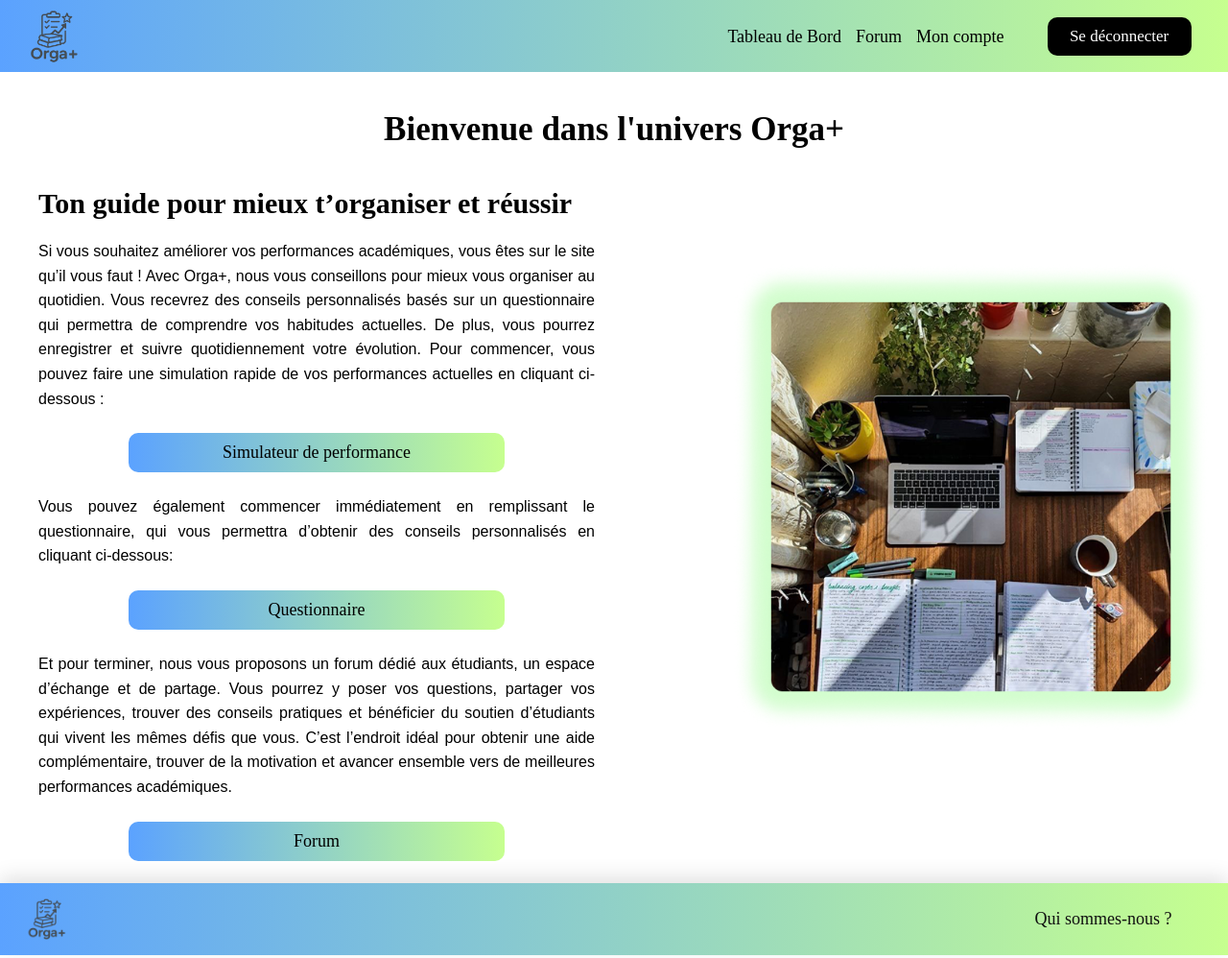
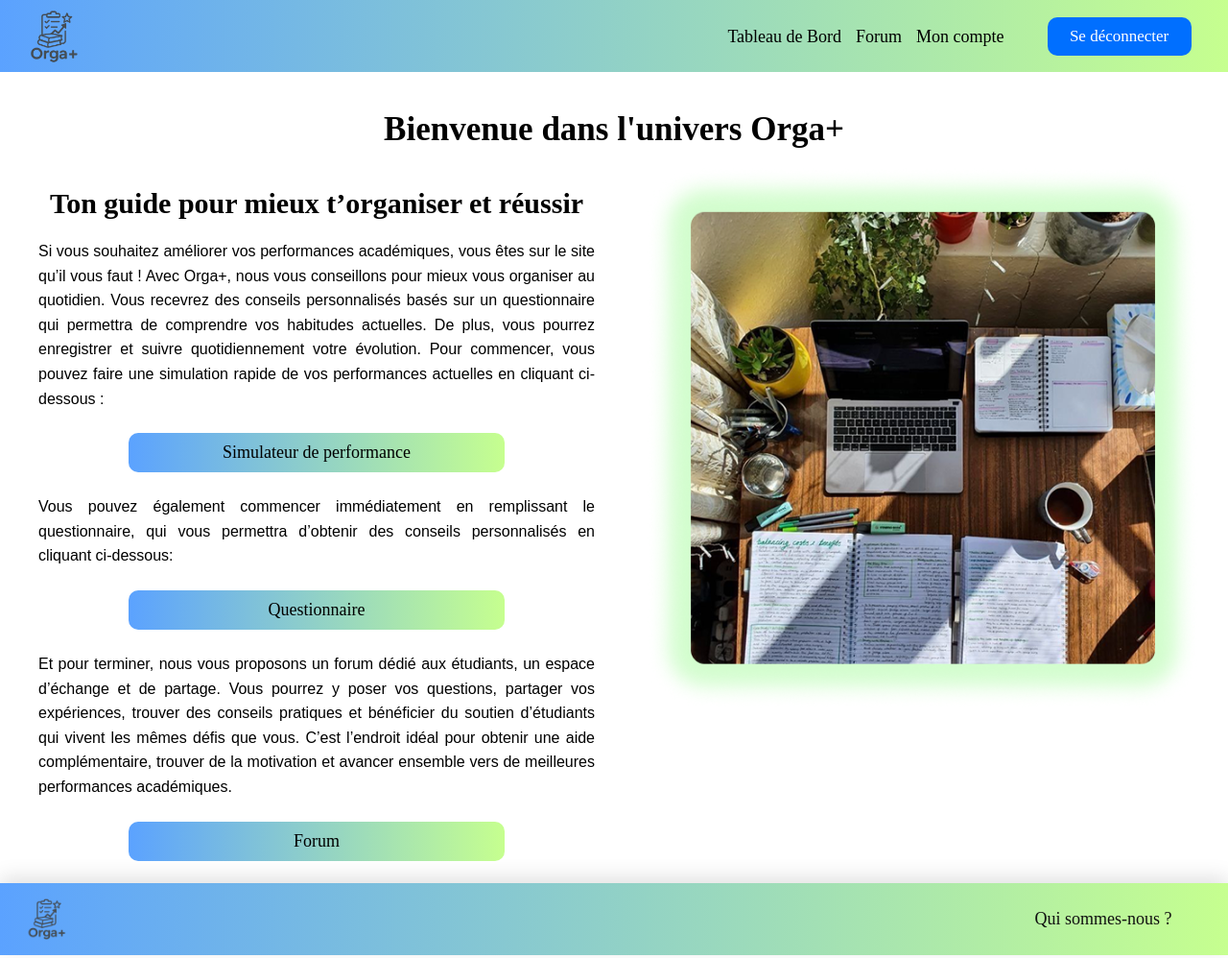
Before and after one commit to Nina253/Orga, a PHP site: page /home.php in a window 1280 px wide. Shown: the whole page at 96% size. Run offline with PHP 8.4, Linux system fonts and the light colour scheme; the visitor is signed in with stand-in values (Sample User, id 1).

Commit message:
lègere modif css page accueil

```diff
--- a/home.php
+++ b/home.php
@@ -14,15 +14,16 @@
 	<h1 id="h1_ac" style='font-family: "Montserrat"'>Bienvenue dans l'univers Orga+</h1>
 	<div class="conteneur">
 	<div class="text">
-	<h3 style='font-family: "Montserrat"'>Ton guide pour mieux t’organiser et réussir</h3>
-		<p>Si vous souhaitez améliorer vos performances académiques, vous êtes sur le site qu’il vous faut !
+	<h3 id="h3_acc">Ton guide pour mieux t’organiser et réussir</h3>
+
+		<p class="txt_acc">Si vous souhaitez améliorer vos performances académiques, vous êtes sur le site qu’il vous faut !
 		Avec Orga+, nous vous conseillons pour mieux vous organiser au quotidien. Vous recevrez des conseils personnalisés basés sur un questionnaire qui permettra de comprendre vos habitudes actuelles.
 		De plus, vous pourrez enregistrer et suivre quotidiennement votre évolution.
 		Pour commencer, vous pouvez faire une simulation rapide de vos performances actuelles en cliquant ci-dessous :</p>
 		<a class="bouton_bleu" href="simulateur.php">Simulateur de performance</a>
-	<p>Vous pouvez également commencer immédiatement en remplissant le questionnaire, qui vous permettra d’obtenir des conseils personnalisés en cliquant ci-dessous: </p>
+	<p class="txt_acc">Vous pouvez également commencer immédiatement en remplissant le questionnaire, qui vous permettra d’obtenir des conseils personnalisés en cliquant ci-dessous: </p>
 		<a class="bouton_bleu" href="<?php if (isset($_SESSION['client'])){echo 'questionnaire/questionnaire.php';}else{echo 'utilisateur/connecter.php';} ?>">Questionnaire</a>
-		<p>Et pour terminer, nous vous proposons un forum dédié aux étudiants, un espace d’échange et de partage.
+		<p class="txt_acc">Et pour terminer, nous vous proposons un forum dédié aux étudiants, un espace d’échange et de partage.
 		Vous pourrez y poser vos questions, partager vos expériences, trouver des conseils pratiques et bénéficier du soutien d’étudiants qui vivent les mêmes défis que vous.
 		C’est l’endroit idéal pour obtenir une aide complémentaire, trouver de la motivation et avancer ensemble vers de meilleures performances académiques.</p>
 		<a class="bouton_bleu" href="/Orga/forum/forum.php">Forum</a>
--- a/styles/styles.css
+++ b/styles/styles.css
@@ -43,7 +43,7 @@ body{
 .bouton_noir {
   width: 150px;
   height: 40px;
-  background-color: black;
+  background-color: var(--couleur-primaire-bleu);
   color: white;
   border: none;
   border-radius: 10px;
@@ -257,11 +257,14 @@ h1{
 #hcompte{
     padding-top: 0px;
 }
-
+#h3_acc{
+  text-align: center;
+}
 h3{
 	font-size:30px;
 	text-align: left;
 	margin:20px;
+  font-family: "Montserrat";
 }
 .text{
  width: 50%;
@@ -280,13 +283,13 @@ line-height:1.6;
     text-align:center;
 }
 #page_accueil {
-    width: 40%;
-    float: right;
+    position: fixed;   /* reste fixe même en scroll */
+    top: 50%;          /* centre verticalement */
+    right: 30px;          /* colle à droite */
+    transform: translateY(-40%);
+    width: 45%;
     height: auto;
-    margin-left: 20px;
-    margin-top: 100px;
 }
-
 .c{
 	text-align:center;
 	/* Ici tu peux modifier si tu le souhaites tes informations personnelles */
```
